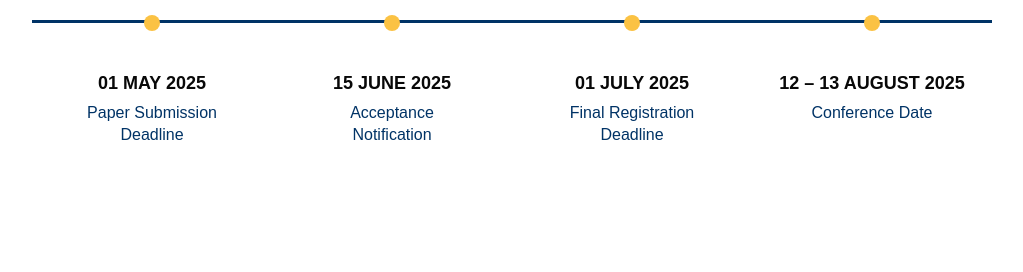
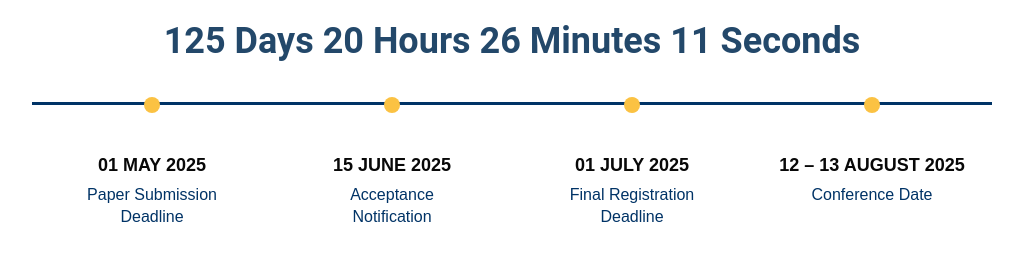
Before and after one commit to sitishahada/asgc8, a plain HTML site: page index.html in a window 1280 px wide. Shown: the whole page, without its empty margins (128-1151 px from the left). Drawn offline with Linux system fonts and the light colour scheme.

Commit message:
Update index.html

```diff
--- a/index.html
+++ b/index.html
@@ -3,7 +3,7 @@
 <head>
   <meta charset="UTF-8" />
   <meta name="viewport" content="width=device-width, initial-scale=1.0"/>
-  <title>ASGC8 Timeline</title>
+  <title>ASGC8 Countdown + Timeline</title>
   <style>
     * {
       box-sizing: border-box;
@@ -20,6 +20,15 @@
       margin: auto;
       padding: 20px;
     }
+    #countdown {
+      font-size: 36px;
+      font-family: 'Roboto', sans-serif;
+      font-weight: bold;
+      color: #23486A;
+      text-align: center;
+      margin-bottom: 40px;
+    }
+
     .timeline {
       display: flex;
       justify-content: space-between;
@@ -81,6 +90,10 @@
 </head>
 <body>
   <div class="container">
+    <!-- Countdown -->
+    <div id="countdown"></div>
+
+    <!-- Timeline -->
     <div class="timeline">
       <div class="timeline-event">
         <div class="timeline-date">01 MAY 2025</div>
@@ -100,5 +113,29 @@
       </div>
     </div>
   </div>
+
+  <script>
+    // Set the target date
+    var targetDate = new Date("August 12, 2025 00:00:00").getTime();
+
+    // Update the countdown every second
+    var countdownInterval = setInterval(function () {
+      var now = new Date().getTime();
+      var distance = targetDate - now;
+
+      var days = Math.floor(distance / (1000 * 60 * 60 * 24));
+      var hours = Math.floor((distance % (1000 * 60 * 60 * 24)) / (1000 * 60 * 60));
+      var minutes = Math.floor((distance % (1000 * 60 * 60)) / (1000 * 60));
+      var seconds = Math.floor((distance % (1000 * 60)) / 1000);
+
+      document.getElementById("countdown").innerHTML =
+        days + " Days " + hours + " Hours " + minutes + " Minutes " + seconds + " Seconds ";
+
+      if (distance < 0) {
+        clearInterval(countdownInterval);
+        document.getElementById("countdown").innerHTML = "EXPIRED";
+      }
+    }, 1000);
+  </script>
 </body>
 </html>
```
